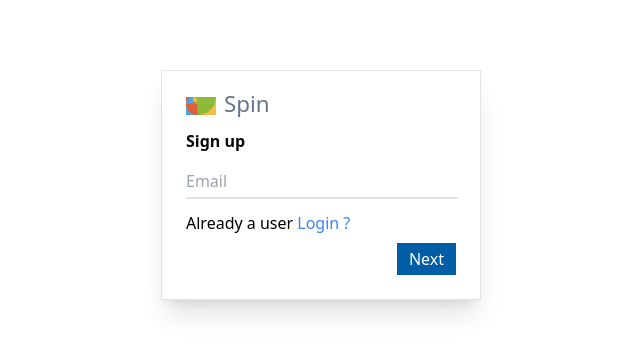
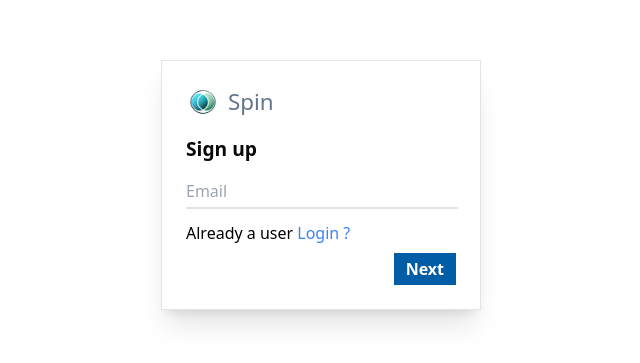
Before and after one commit to bitspaceorg/spin, a Next.js app: page /signup in a window 1280 px wide. Shown: the part 215-578 px from the top of the page, without its empty margins (319-959 px from the left). Built offline with nearby package versions, Linux system fonts and the light colour scheme; no server answers.

Commit message:
[feat] ui tweak.

```diff
--- a/src/app/layout.tsx
+++ b/src/app/layout.tsx
@@ -1,15 +1,15 @@
 'use client'
-import { Geist, Geist_Mono } from "next/font/google";
+import { Montserrat } from "next/font/google";
 import "./globals.css";
 import { ToastContainer } from 'react-toastify';
 import 'react-toastify/dist/ReactToastify.css';
 
-const geistSans = Geist({
+const geistSans = Montserrat({
   variable: "--font-geist-sans",
   subsets: ["latin"],
 });
 
-const geistMono = Geist_Mono({
+const geistMono = Montserrat({
   variable: "--font-geist-mono",
   subsets: ["latin"],
 });
--- a/src/components/chat.tsx
+++ b/src/components/chat.tsx
@@ -9,7 +9,7 @@ const Messages = ({ messages }: { messages: { sender: string, text: string }[] }
     return <div className="min-h-[80vh] overflow-y-auto py-8 flex flex-col flex-grow mt-6">
         {messages.map((msg, i) => {
             return <div key={i} className={"flex" + (msg.sender !== 'bot' ? " justify-end" : "")}>
-                <div className={"m-8 mt-2 w-5/6 rounded-xl md:border bg-card text-card-foreground shadow-lg hover:shadow-xl p-4" + (msg.sender !== 'bot' ? " bg-[#e9ebf9]" : "")}>
+                <div className={"leading-loose m-8 font-medium mt-2 max-w-[75%] rounded-xl md:border bg-card text-card-foreground shadow-md p-4" + (msg.sender !== 'bot' ? " bg-[#08867d] text-white font-medium" : " bg-[#17697f] text-white font-medium")}>
                     {msg.text}
                 </div>
             </div>
@@ -22,7 +22,7 @@ const Chat = () => {
         {
             sender: 'bot',
             text: 'Hello ! What can I help with ? Feel free to ask anything .'
-        }
+        },
     ])
 
     const [input, setInput] = useState('')
@@ -73,14 +73,14 @@ const Chat = () => {
                     placeholder="Type a question here"
                     value={input}
                     onChange={(e) => setInput(e.target.value)}
-                    className="rounded-none shadow-md flex h-9 w-full border border-input bg-transparent px-3 py-1 text-base transition-colors file:border-0 file:bg-transparent file:text-sm file:font-medium file:text-foreground placeholder:text-muted-foreground focus-visible:outline-none focus-visible:ring-1 focus-visible:ring-ring disabled:cursor-not-allowed disabled:opacity-50 md:text-sm mb-2 border-black"
+                    className="rounded-lg shadow-xl flex h-14 w-full border-2 border-black border-input bg-transparent px-3 py-1 text-base transition-colors file:border-0 file:bg-transparent file:text-sm file:font-medium file:text-foreground placeholder:text-muted-foreground focus-visible:outline-none focus-visible:ring-1 focus-visible:ring-ring disabled:cursor-not-allowed disabled:opacity-50 md:text-sm mb-2"
                 />
                 <Image
                     src="/assets/send.svg"
                     alt="send"
-                    width={15}
-                    height={15}
-                    className="absolute right-4 top-3 cursor-pointer outline-none"
+                    width={20}
+                    height={20}
+                    className="absolute right-4 top-5 cursor-pointer outline-none"
                     onClick={handleSend}
                 />
             </div>
--- a/src/components/login.tsx
+++ b/src/components/login.tsx
@@ -54,11 +54,11 @@ const Login = () => {
                         >
                             <span className="w-full flex items-center">
                                 <Image
-                                    src="/assets/golden.png"
+                                    src="/assets/spin-new.png"
                                     alt="logo"
-                                    width={30}
-                                    height={30}
-                                    className="m-2 mb-1"
+                                    width={50}
+                                    height={50}
+                                    className=""
                                 />
                                 <p className="text-[1.4rem] text-slate-500">Spin</p>
                             </span>
@@ -80,7 +80,7 @@ const Login = () => {
                                 <button
                                     type="submit"
                                     onClick={() => setNext(true)}
-                                    className="bg-[#005da6] text-[1rem] text-white px-3 py-1"
+                                    className="bg-[#005da6] text-[1rem] text-white px-3 py-1 font-semibold"
                                 >
                                     Next
                                 </button>
@@ -100,7 +100,7 @@ const Login = () => {
                                 </span>{" "}
                                 {u.name}
                             </p>
-                            <p className="m-2 font-bold">Enter Password</p>
+                            <p className="m-2 font-bold text-[1.2rem]">Enter Password</p>
                             <input
                                 key="pass"
                                 className="border-[#005da6] border-b-[1px] text-[1rem] pb-1 m-2 w-[95%] outline-none"
@@ -117,7 +117,7 @@ const Login = () => {
                             <div className="flex justify-end m-2">
                                 <button
                                     type="submit"
-                                    className="bg-[#005da6] text-[1rem] text-white px-3 py-1"
+                                    className="bg-[#005da6] text-[1rem] text-white px-3 py-1 font-semibold"
                                 >
                                     Sign in
                                 </button>
--- a/src/components/sidebar.tsx
+++ b/src/components/sidebar.tsx
@@ -23,26 +23,25 @@ const Body = () => {
 
     return <div className="flex flex-col h-full items-center bg-[#f5f5f5] fixed">
         <div className="h-[7vh] justify-center flex items-center text-center font-bold font-mono bg-[#f5f5f5]">
-            <Image
-                src="/assets/golden.png"
+            { <Image
+                src="/assets/spin-new.png"
                 alt="logo"
-                width={60}
-                height={60}
-            />
-            {/* SPIN */}
+                width={65}
+                height={65}
+            /> }
         </div>
         {items.map((item, idx) => {
             return <div
                 key={idx}
-                className={"flex flex-col bg-[#f5f5f5] w-[99%] h-16 px-3 py-2 items-center justify-center mt-2" + (component === item.text ? " border-l-4 border-l-black" : "")}
+                className={"transition-all flex flex-col bg-[#f5f5f5] w-[99%] h-16 px-3 items-center justify-center mt-2 py-4" + (component === item.text ? " border-l-4 border-l-[#08867d] bg-slate-200" : "")}
                 onClick={() => handleClick(item.text)}
             >
                 <Image
+                    className="fill-green-500 mb-1"
                     src={item.icon}
                     alt='img'
                     width={18}
                     height={18}
-                    className="mb-1"
                 />
                 <span className="text-center text-[13px] text-black font-medium">{item.text}</span>
             </div>
--- a/src/components/signup.tsx
+++ b/src/components/signup.tsx
@@ -50,15 +50,15 @@ const Signup = () => {
                         >
                             <span className="w-full flex items-center">
                                 <Image
-                                    src="/assets/golden.png"
+                                    src="/assets/spin-new.png"
                                     alt="logo"
-                                    width={30}
-                                    height={30}
-                                    className="m-2 mb-1"
+                                    width={50}
+                                    height={50}
+                                    className=""
                                 />
                                 <p className="text-[1.4rem] text-slate-500">Spin</p>
                             </span>
-                            <p className="m-2 font-bold">Sign up</p>
+                            <p className="m-2 font-bold text-[1.2rem]">Sign up</p>
                             <input
                                 key="u"
                                 className="border-b-2 text-[1rem] pb-1 m-2 mb-3 w-[95%] outline-none"
@@ -76,7 +76,7 @@ const Signup = () => {
                                 <button
                                     type="submit"
                                     onClick={() => setNextStep(true)}
-                                    className="bg-[#005da6] text-[1rem] text-white px-3 py-1"
+                                    className="bg-[#005da6] text-[1rem] text-white px-3 py-1 font-semibold"
                                 >
                                     Next
                                 </button>
@@ -132,7 +132,7 @@ const Signup = () => {
                             <div className="flex justify-end m-2">
                                 <button
                                     type="submit"
-                                    className="bg-[#005da6] text-[1rem] text-white px-3 py-1"
+                                    className="bg-[#005da6] text-[1rem] text-white px-3 py-1 font-semibold"
                                 >
                                     Sign up
                                 </button>
--- a/src/components/upper.tsx
+++ b/src/components/upper.tsx
@@ -1,8 +1,8 @@
 'use client'
 
 const Upper = () => {
-    return <main className="flex items-center h-[7vh] w-full bg-[#f5f5f5] pl-4 font-mono text-black  justify-between ">
-        <span className="ml-8"> Smart Process Innovation Network </span>
+    return <main className="flex items-center h-[7vh] w-full bg-[#f5f5f5] pl-4  text-black  justify-between ">
+        <span className="ml-4 font-bold text-lg text-[#088675]"> SMART PROCESS INNOVATION NETWORK </span>
     </main>
 };
 
```
Also changed, not shown: public/assets/spin-new.png (added).
